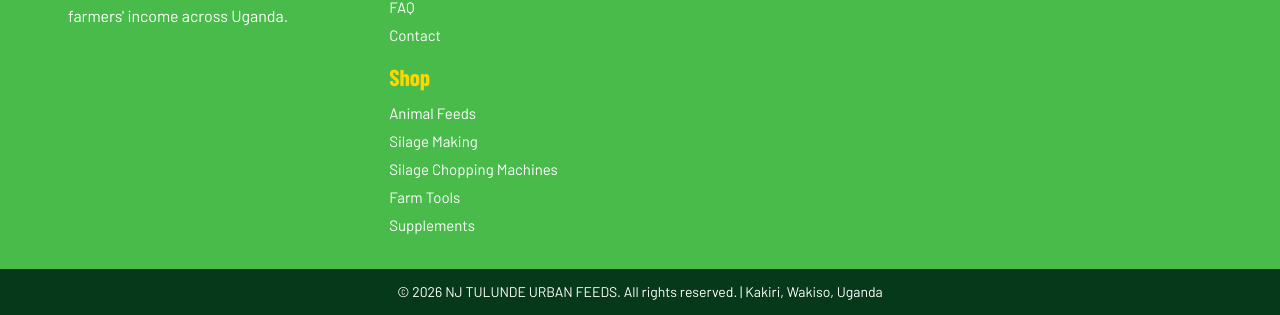
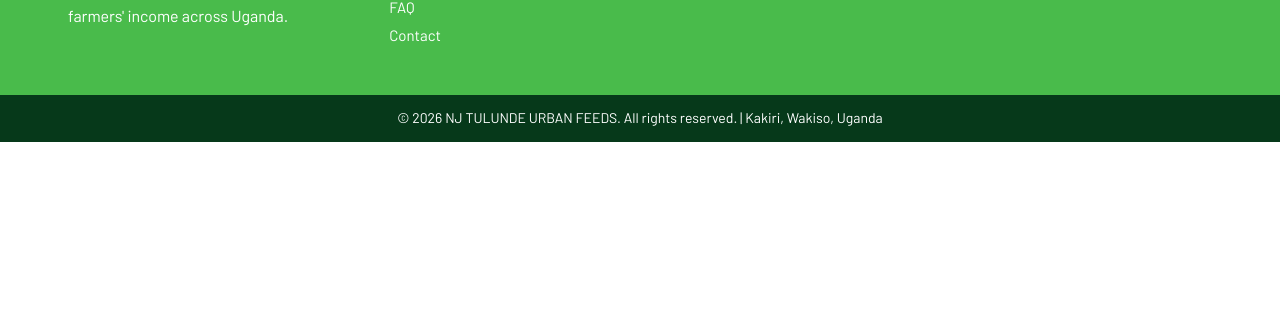
Before and after one commit to NjTulundeUrbanFeeds/njtulundeurbanfeeds, a website: page blog.html in a window 1280 px wide. Shown: the part 1223-1538 px from the top of the page. After the commit the page ends 1365 px from the top, so only its background shows below. Drawn offline with nearby package versions, Linux system fonts and the light colour scheme; no server answers.

```diff
--- a/blog.html
+++ b/blog.html
@@ -19,7 +19,7 @@
 <div class="ctabox"><a href="tel:+256751282930"><i class="fa-brands fa-whatsapp"></i> Call / WhatsApp: 0751282930</a><span><i class="fa-solid fa-location-dot"></i> Kakiri opp. Petro Oil &amp; Mwera, wakiso Hoima Road</span><a href="mailto:njtulundeurbanfeeds@gmail.com"><i class="fa-solid fa-envelope"></i> njtulundeurbanfeeds@gmail.com</a></div>
 <a class="btn g" href="/contact">Contact Us Now</a></div></section></main>
 <footer><div class="wrap grid4"><div><img class="flogo" src="/images/logo.png" alt="Logo"><p><b>NJ TULUNDE URBAN FEEDS</b><br>Prepared by Experts. We provide quality animal feeds and farm products that improve livestock productivity and farmers' income across Uganda.</p></div>
-<div><h4>Quick Links</h4><a href="/">Home</a><a href="/products">Products</a><a href="/about">About Us</a><a href="/outreach">Farm Outreach</a><a href="/blog">Blog</a><a href="/faq">FAQ</a><a href="/contact">Contact</a><h4 class="h4b">Shop</h4><a href="/products?c=animal-feeds">Animal Feeds</a><a href="/products?c=silage-making">Silage Making</a><a href="/products?c=chopping-machines">Silage Chopping Machines</a><a href="/products?c=farm-tools">Farm Tools</a><a href="/products?c=supplements">Supplements</a></div>
+<div><h4>Quick Links</h4><a href="/">Home</a><a href="/products">Products</a><a href="/about">About Us</a><a href="/outreach">Farm Outreach</a><a href="/blog">Blog</a><a href="/faq">FAQ</a><a href="/contact">Contact</a><h4 class="h4b"></a></div>
 <div><h4>Contact Info</h4><a href="tel:+256754614730">Kakiri Main: 0754614730</a><a href="tel:+256754989053">Mwera Branch: 0754989053</a><a href="tel:+256751282930">CEO: 0751282930</a><a href="tel:+256779653924">CEO: 0779653924</a><a href="mailto:njtulundeurbanfeeds@gmail.com">njtulundeurbanfeeds@gmail.com</a></div>
 <div><h4>Follow Us</h4><a href="https://www.tiktok.com/@tulunde39"><i class="fa-brands fa-tiktok"></i> @tulunde39</a><a href="https://www.facebook.com/search/top?q=NJ%20TULUNDE%20URBAN%20FEEDS"><i class="fa-brands fa-facebook"></i> NJ TULUNDE URBAN FEEDS</a><a href="https://www.youtube.com/@njtulundeurbanfeeds"><i class="fa-brands fa-youtube"></i> YouTube</a></div></div>
 <p class="copy">&copy; <span id="yr">2026</span> NJ TULUNDE URBAN FEEDS. All rights reserved. | Kakiri, Wakiso, Uganda</p></footer>
```
